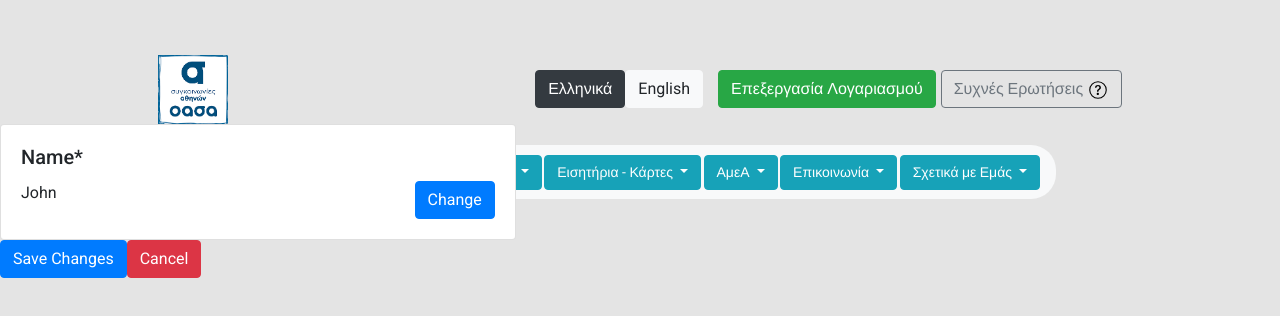
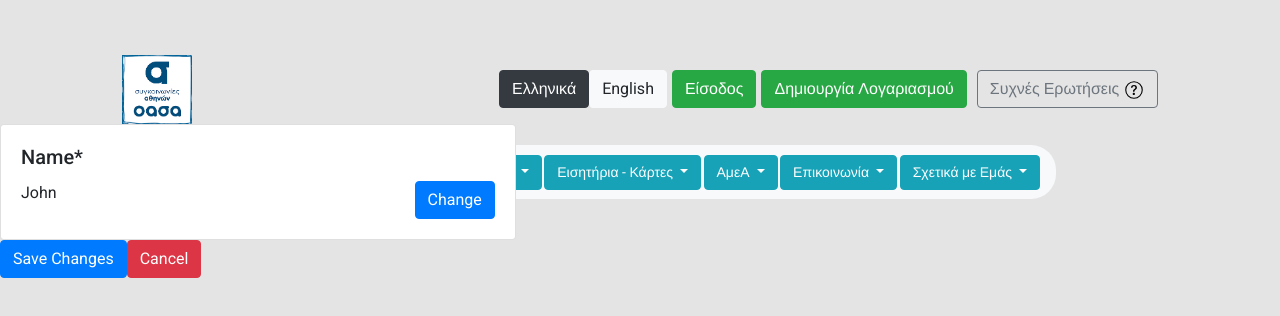
Before and after one commit to TzogkaKostas/oasa, an Angular app: page /user in a window 1280 px wide. Shown: the top 316 px of the page. Built offline with nearby package versions, Linux system fonts and the light colour scheme.

Commit message:
EVALA PALI TIS GRAMMES POU DIEGRAPSES

```diff
--- a/src/app/app-routing.module.ts
+++ b/src/app/app-routing.module.ts
@@ -13,6 +13,8 @@ import { ApolesthentaComponent } from './apolesthenta/apolesthenta.component';
 import { LoginComponent } from './login/login.component';
 import { SignupComponent } from './signup/signup.component';
 import { UserComponent } from './user/user.component';
+import { SuccessSubmitComponent } from './success-submit/success-submit.component';
+import { AgoraEisitirwnComponent } from './agora-eisitirwn/agora-eisitirwn.component';
 
 const routes: Routes = [
   { path: '', component: MainpageComponent },
@@ -28,7 +30,8 @@ const routes: Routes = [
   { path: 'login', component: LoginComponent},
   { path: 'signup', component: SignupComponent},
   { path: 'user', component: UserComponent},
-
+  { path: 'agora', component: AgoraEisitirwnComponent },
+  { path: 'success_submit', component: SuccessSubmitComponent }
 ];
 
 @NgModule({
--- a/src/app/global/global.component.html
+++ b/src/app/global/global.component.html
@@ -100,6 +100,7 @@
               <a class="dropdown-item" href="">Σημεία έκδοσης στις Σταθερές</a>
               <a class="dropdown-item" href="">Τιμές εισιτηρίων</a>
               <a class="dropdown-item" href="">Τιμές χρονικών προϊόντων</a>
+              <a class="dropdown-item" href="agora">Αγορα Εισιτηρίων </a>
             </div>
           </div>
 
@@ -113,6 +114,7 @@
               <a class="dropdown-item" href="">Ωράριο λειτοθργίας Νυχτερινών - 24ώρων μέσων</a>
               <a class="dropdown-item" href="">Πληροφόρηση σε πραγματικό χρόνο</a>
               <a class="dropdown-item" href="">Σταθμοί μετεπιβίβασης</a>
+              <a class="dropdown-item" href="agora">Buy tickets</a>
             </div>
           </div>
 
--- a/src/app/services/http.service.ts
+++ b/src/app/services/http.service.ts
@@ -50,7 +50,7 @@ export class HttpService {
 
   isLoggedIn(){
     // return tokenNotExpired('token');//this does what the lines bellow does
-    return true;
+    return false;
   }
 
   updateUserInfo(itemData){
```
Also changed, not shown: package.json (+6 -6 lines), src/app/app.module.ts (+8 -1 lines), 1 other file (tests, documents, lock files or other folders).
